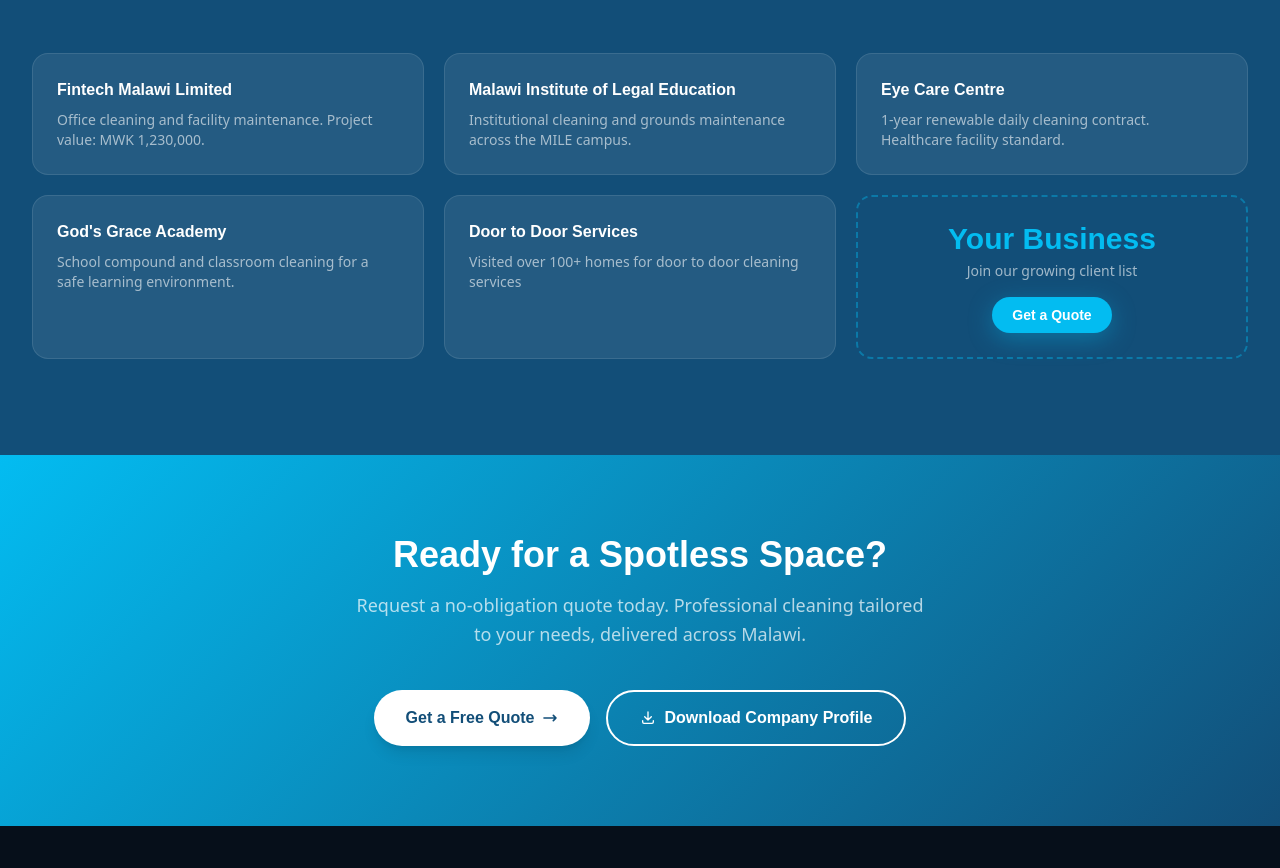
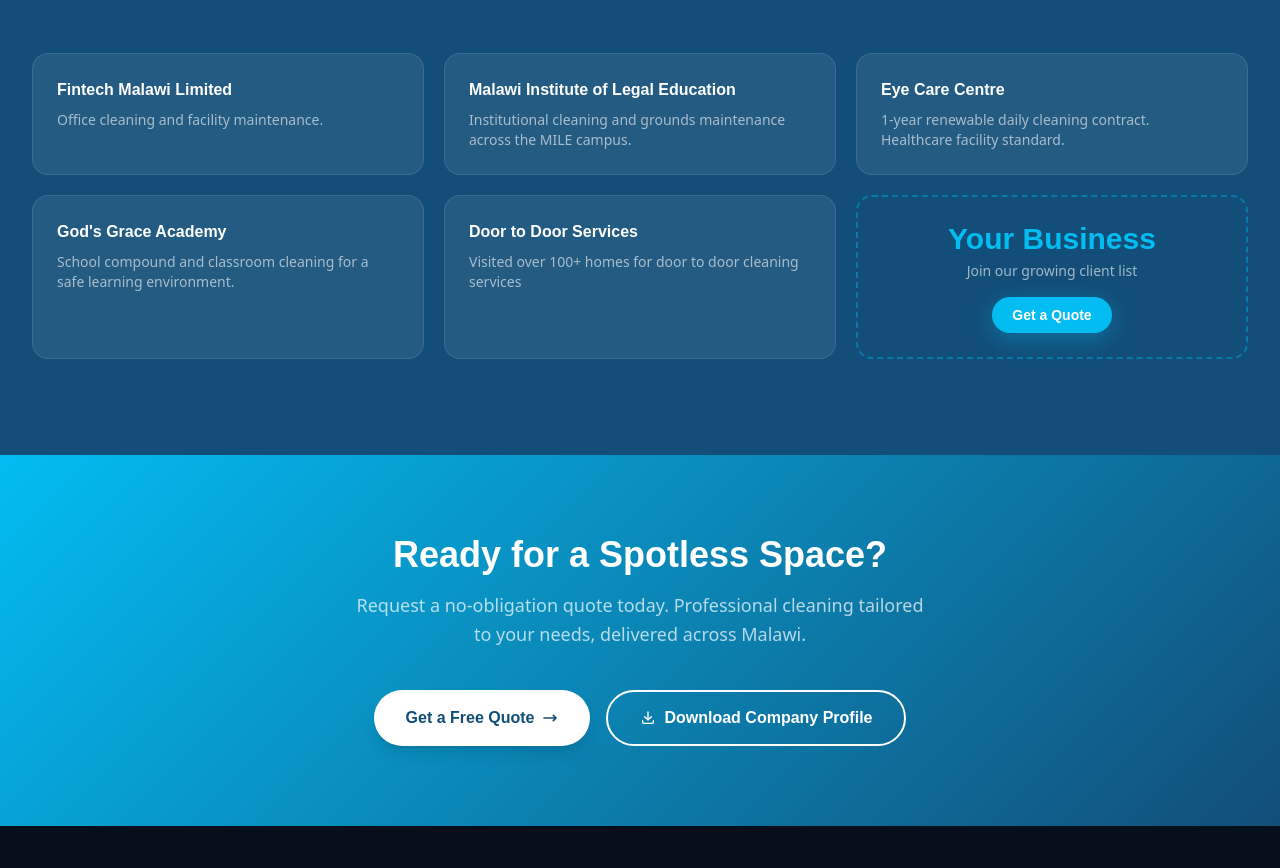
Before and after one commit to DAUD09/autoglow-website, a website built with Vite: page index.html in a window 1280 px wide. Shown: the part 3900-4768 px from the top of the page. Built offline with nearby package versions, Linux system fonts and the light colour scheme.

Commit message:
remove: project value

```diff
--- a/index.html
+++ b/index.html
@@ -482,7 +482,7 @@
     <div class="grid grid-cols-1 sm:grid-cols-2 lg:grid-cols-3 gap-5">
       <div class="rounded-2xl p-6 border border-white/10" style="background:rgba(255,255,255,0.08);">
         <div class="font-display font-bold text-white text-base mb-2">Fintech Malawi Limited</div>
-        <p class="text-white/60 text-sm">Office cleaning and facility maintenance. Project value: MWK 1,230,000.</p>
+        <p class="text-white/60 text-sm">Office cleaning and facility maintenance.</p>
       </div>
       <div class="rounded-2xl p-6 border border-white/10" style="background:rgba(255,255,255,0.08);">
         <div class="font-display font-bold text-white text-base mb-2">Malawi Institute of Legal Education</div>
```
